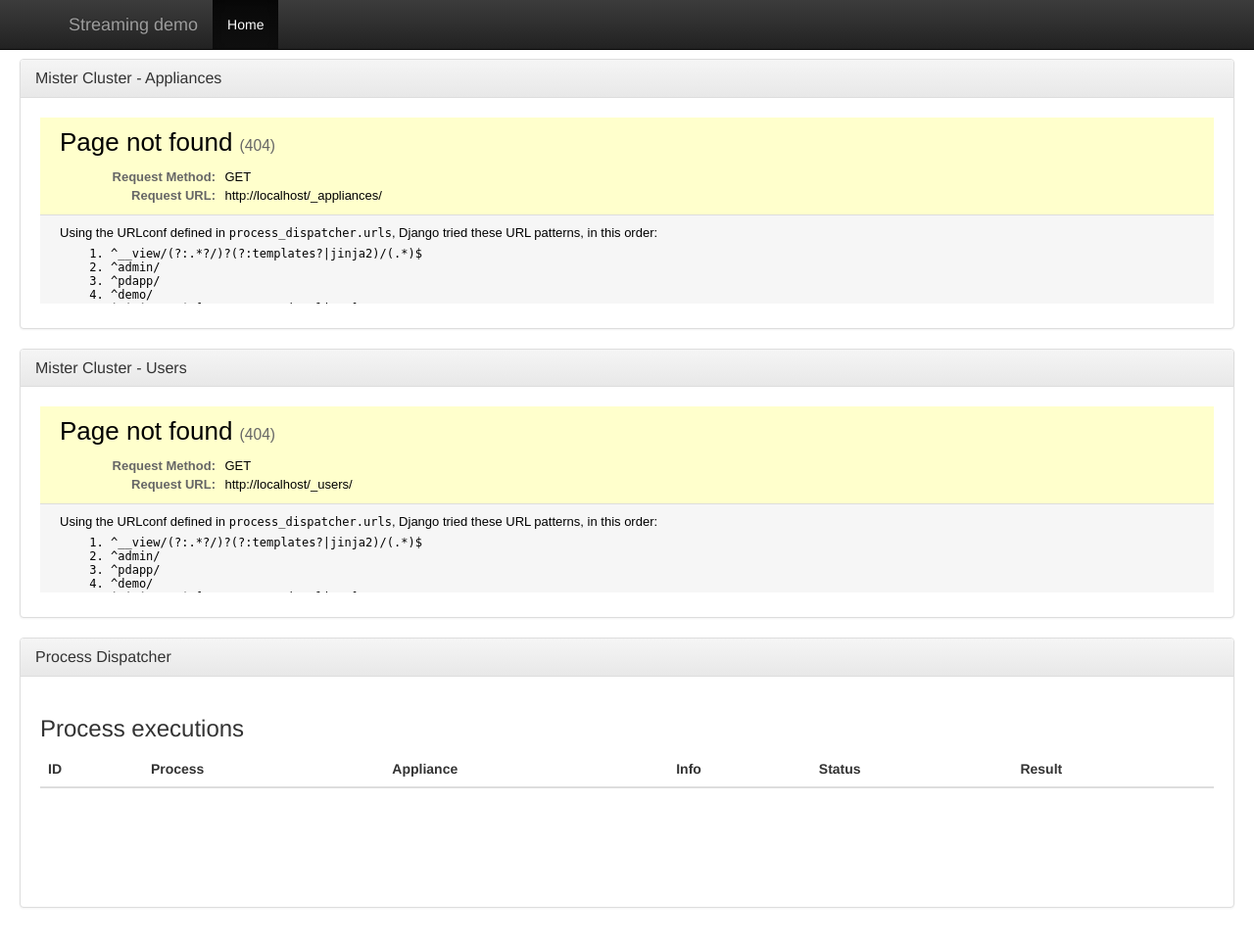
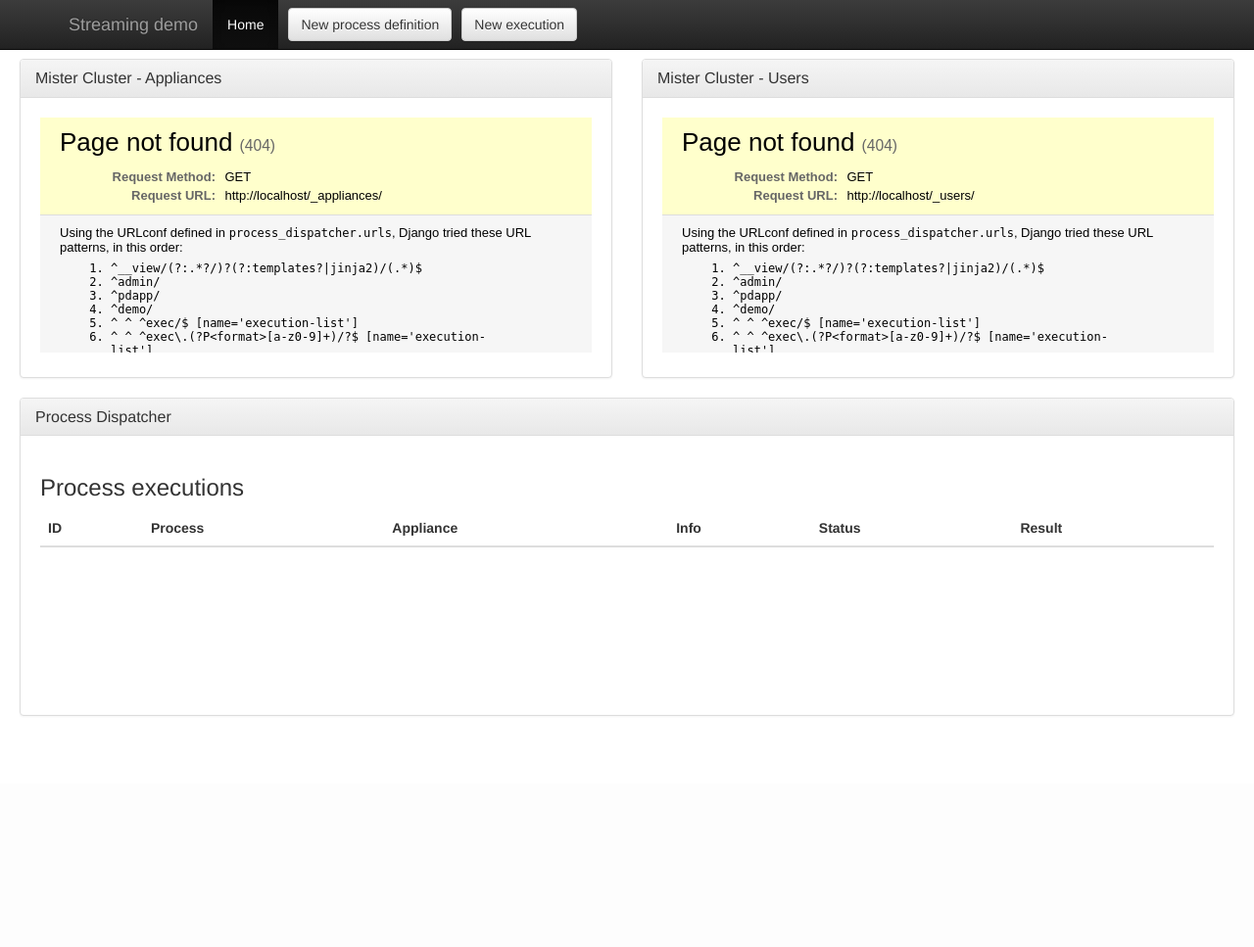
Before and after one commit to DIBBS-project/operation_manager, a Django app: page /demo/ in a window 1280 px wide. Shown: the whole page at 98% size. After the commit the page ends 731 px from the top, so only its background shows below. Run offline with Django 3.2, Linux system fonts and the light colour scheme; data that the repository does not hold is empty; some libraries are stand-ins or nearby versions.

Commit message:
Updated the web pages of the demo with jQuery refresh

```diff
--- a/demo/templates/exec_form.html
+++ b/demo/templates/exec_form.html
@@ -21,6 +21,9 @@
     <meta name="generator" content="Org-mode"/>
     <meta name="author" content="Maverick"/>
     <style type="text/css">
+        #content {
+            padding: 0px 20px;
+        }
     </style>
 </head>
 <body>
@@ -46,7 +49,7 @@
         <div class="form-group">
             <label for="callback_url">Callback URL:</label>
             <input type="url" class="form-control" id="callback_url" name="callback_url" required>
-        name
+        </div>
         <button type="submit" class="btn btn-default">Submit</button>
     </form>
 </div>
--- a/demo/templates/executions.html
+++ b/demo/templates/executions.html
@@ -4,6 +4,9 @@
 <html xmlns="http://www.w3.org/1999/xhtml" lang="en" xml:lang="en">
 <head>
     <title>Demo</title>
+
+    <script src="https://ajax.googleapis.com/ajax/libs/jquery/1.12.2/jquery.min.js"></script>
+
     <!-- Latest compiled and minified CSS -->
     <link rel="stylesheet" href="https://maxcdn.bootstrapcdn.com/bootstrap/3.3.6/css/bootstrap.min.css"
           integrity="sha384-1q8mTJOASx8j1Au+a5WDVnPi2lkFfwwEAa8hDDdjZlpLegxhjVME1fgjWPGmkzs7" crossorigin="anonymous">
@@ -16,6 +19,7 @@
     <script src="https://maxcdn.bootstrapcdn.com/bootstrap/3.3.6/js/bootstrap.min.js"
             integrity="sha384-0mSbJDEHialfmuBBQP6A4Qrprq5OVfW37PRR3j5ELqxss1yVqOtnepnHVP9aJ7xS"
             crossorigin="anonymous"></script>
+
     <!-- 2016-03-24 Thu 11:21 -->
     <meta http-equiv="Content-Type" content="text/html;charset=utf-8"/>
     <meta name="generator" content="Org-mode"/>
@@ -23,12 +27,17 @@
     <style type="text/css">
     </style>
     <script type="text/javascript">
-        window.setTimeout(function() {
-            location.reload()
+        window.setInterval(function() {
+            $("#content_hidden").load(location.href+" #content>*", function() {
+                if ($("#content_hidden").html() != $( "#content" ).html()) {
+                    $("#content").html($("#content_hidden").html());
+                }
+            });
         }, 5000)
     </script>
 </head>
 <body>
+<div id="content_hidden" style="display: none;">Hidden</div>
 <div id="content">
     <h3>Process executions</h3>
     <table class="table">
--- a/demo/templates/index.html
+++ b/demo/templates/index.html
@@ -12,6 +12,11 @@
     <link rel="stylesheet" href="https://maxcdn.bootstrapcdn.com/bootstrap/3.3.6/css/bootstrap-theme.min.css"
           integrity="sha384-fLW2N01lMqjakBkx3l/M9EahuwpSfeNvV63J5ezn3uZzapT0u7EYsXMjQV+0En5r" crossorigin="anonymous">
 
+    <link href="//cdn.rawgit.com/noelboss/featherlight/1.4.1/release/featherlight.min.css" type="text/css" rel="stylesheet">
+
+    <script src="//code.jquery.com/jquery-latest.js"></script>
+    <script src="//cdn.rawgit.com/noelboss/featherlight/1.4.1/release/featherlight.min.js" type="text/javascript" charset="utf-8"></script>
+
     <!-- Latest compiled and minified JavaScript -->
     <script src="https://maxcdn.bootstrapcdn.com/bootstrap/3.3.6/js/bootstrap.min.js"
             integrity="sha384-0mSbJDEHialfmuBBQP6A4Qrprq5OVfW37PRR3j5ELqxss1yVqOtnepnHVP9aJ7xS"
@@ -23,13 +28,14 @@
     <style type="text/css">
         .iframe_mister_cluster {
             width: 100%;
-            height: 200px;
+            height: 250px;
             padding: 5px;
             border: 0px;
         }
         #content {
             padding: 20px;
         }
+
     </style>
     <script type="text/javascript">
 {#        window.setTimeout(function() {#}
@@ -52,7 +58,17 @@
         </div>
         <div id="navbar" class="collapse navbar-collapse">
           <ul class="nav navbar-nav">
-            <li class="active"><a href="#">Home</a></li>
+              <li class="active"><a href="#">Home</a></li>
+              <li>
+                  <p class="navbar-btn" style="margin-left: 10px">
+                      <a href="//127.0.0.1:8000/demo/processdef_form/" data-featherlight="iframe" data-featherlight-iframe-width="850" data-featherlight-iframe-height="650" class="btn btn-default">New process definition</a>
+                </p>
+              </li>
+              <li>
+                  <p class="navbar-btn" style="margin-left: 10px">
+                      <a href="/demo/exec_form/" data-featherlight="iframe" data-featherlight-iframe-width="850" data-featherlight-iframe-height="650" class="btn btn-default">New execution</a>
+                </p>
+              </li>
           </ul>
         </div><!--/.nav-collapse -->
       </div>
@@ -64,26 +80,24 @@
     <br/>
 
     <div class="row">
-        <div class="col-xs-12 col-sm-12 col-lg-12">
+        <div class="col-xs-6 col-sm-6 col-lg-6">
             <div class="panel panel-default">
               <div class="panel-heading">
                 <h3 class="panel-title">Mister Cluster - Appliances</h3>
               </div>
               <div class="panel-body">
-                  <iframe class="iframe_mister_cluster" src="http://localhost:8002/_appliances/"></iframe>
+                  <iframe class="iframe_mister_cluster" src="http://127.0.0.1:8002/_appliances/"></iframe>
               </div>
             </div>
         </div>
-    </div>
 
-    <div class="row">
-        <div class="col-xs-12 col-sm-12 col-lg-12">
+        <div class="col-xs-6 col-sm-6 col-lg-6">
             <div class="panel panel-default">
               <div class="panel-heading">
                 <h3 class="panel-title">Mister Cluster - Users</h3>
               </div>
               <div class="panel-body">
-                  <iframe class="iframe_mister_cluster" src="http://localhost:8002/_users/"></iframe>
+                  <iframe class="iframe_mister_cluster" src="http://127.0.0.1:8002/_users/"></iframe>
               </div>
             </div>
         </div>
@@ -97,7 +111,7 @@
                 <h3 class="panel-title">Process Dispatcher</h3>
               </div>
               <div class="panel-body">
-                  <iframe class="iframe_mister_cluster" src="http://localhost:8001/executions/"></iframe>
+                  <iframe class="iframe_mister_cluster" src="http://127.0.0.1:8001/demo/executions/"></iframe>
               </div>
             </div>
         </div>
```
